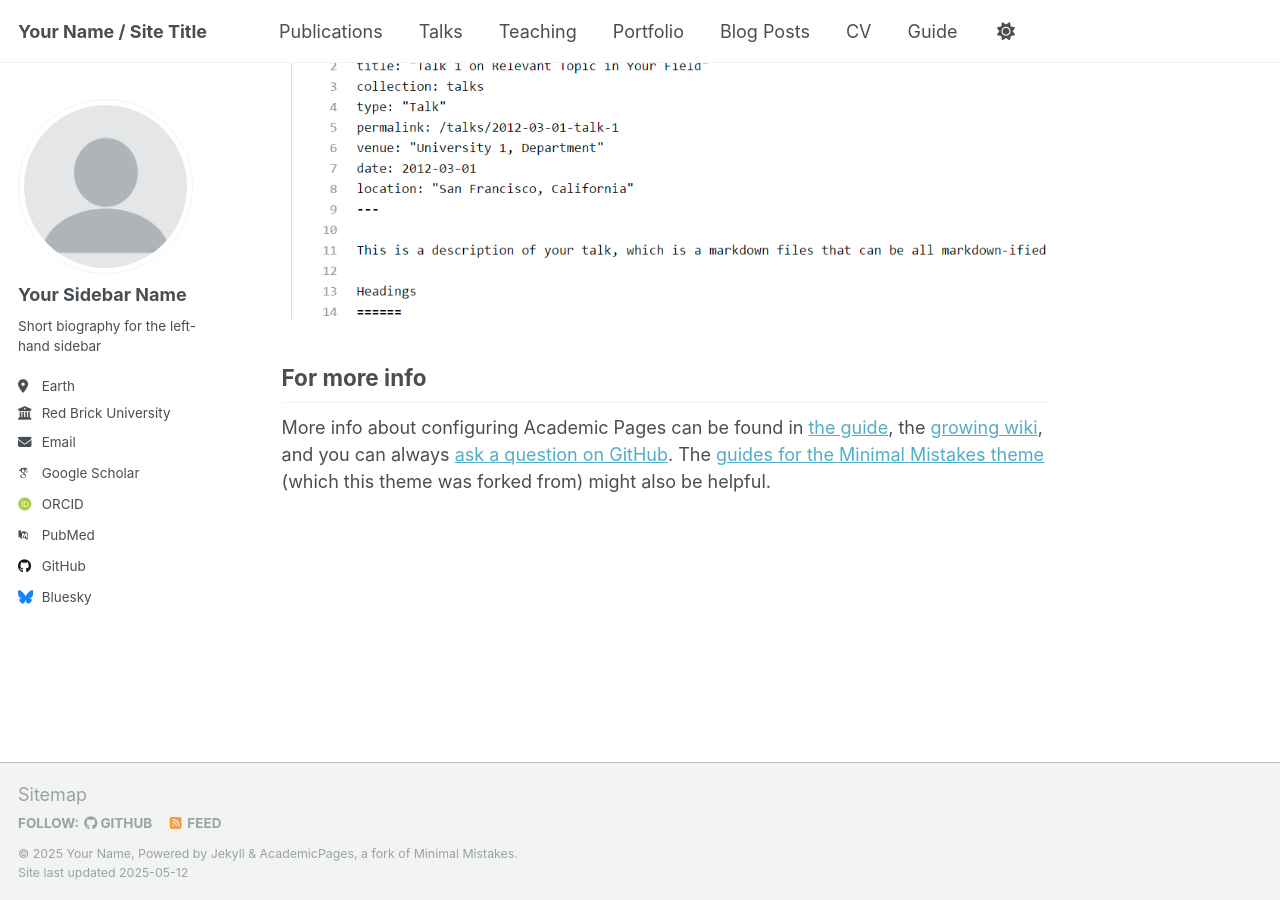
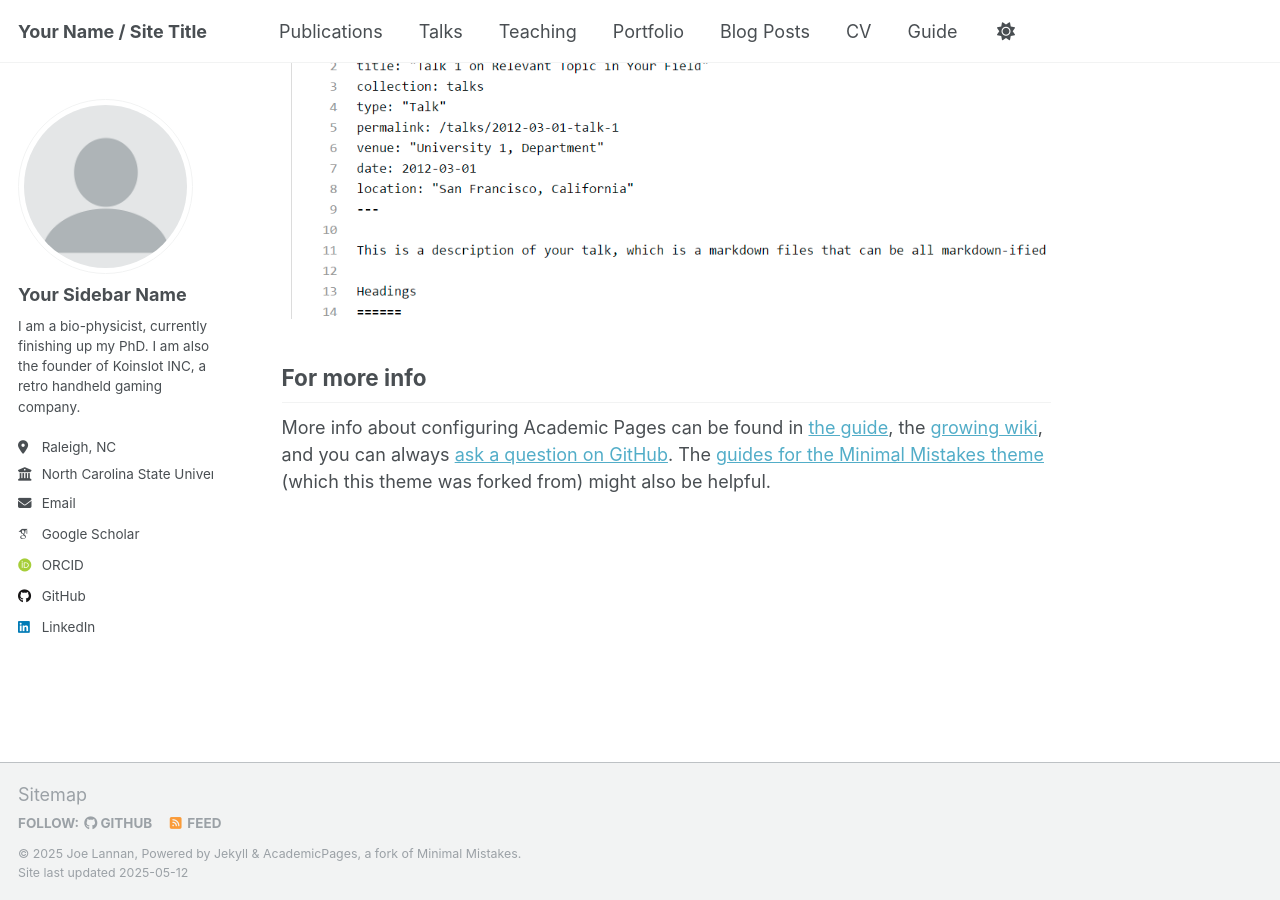
Before and after one commit to Joe-Lannan/personal-website, a Jekyll site: the page built from _pages/about.md, in a window 1280 px wide and 900 px high, scrolled down 2636 px. Built offline with Jekyll 4.4.1, drawn with Linux system fonts in a browser that asks for light colours; some web fonts are replaced.

Commit message:
Update _config.yml

```diff
--- a/_config.yml
+++ b/_config.yml
@@ -11,10 +11,10 @@ locale                   : "en-US"
 site_theme               : "default"
 title                    : "Your Name / Site Title"
 title_separator          : "-"
-name                     : &name "Your Name"
-description              : &description "personal description"
-url                      : https://academicpages.github.io # the base hostname & protocol for your site e.g. "https://[your GitHub username].github.io" or if you already have some other page hosted on Github then use "https://[your GitHub username].github.io/[Your Repo Name]"
-baseurl                  : "" # the subpath of your site, e.g. "/blog"
+name                     : &name "Joe Lannan"
+description              : &description "Physicist, entrepenure, programmer, biologist"
+url                      : https://joe-lannan.github.io # the base hostname & protocol for your site e.g. "https://[your GitHub username].github.io" or if you already have some other page hosted on Github then use "https://[your GitHub username].github.io/[Your Repo Name]"
+baseurl                  : "/personal-website" # the subpath of your site, e.g. "/blog"
 repository               : "academicpages/academicpages.github.io"
 
 # Site Author - The following control what appear as part of the author content on the side bar.
@@ -25,20 +25,20 @@ author:
   avatar           : "profile.png"
   name             : "Your Sidebar Name"
   pronouns         : # example: "she/her"
-  bio              : "Short biography for the left-hand sidebar"
-  location         : "Earth"
-  employer         : "Red Brick University"
+  bio              : "I am a bio-physicist, currently finishing up my PhD. I am also the founder of Koinslot INC, a retro handheld gaming company."
+  location         : "Raleigh, NC"
+  employer         : "North Carolina State University"
   uri              : # URL
-  email            : "none@example.org"
+  email            : "jmlannan@ncsu.edu"
 
   # Academic websites
   academia         : # URL
   arxiv            : # URL - Update with the correct link to your profile
-  googlescholar    : "https://scholar.google.com/citations?user=PS_CX0AAAAAJ"
+  googlescholar    : "https://scholar.google.com/citations?hl=en&user=XIiV4nwAAAAJ"
   impactstory      : # URL
-  orcid            : "http://orcid.org/yourorcidurl"
+  orcid            : "https://orcid.org/0000-0002-1526-6018"
   semantic         : # URL
-  pubmed           : "https://www.ncbi.nlm.nih.gov/pubmed/?term=john+snow"
+  pubmed           : # URL
   researchgate     : # URL
   scopus           : # URL
 
@@ -46,12 +46,12 @@ author:
   bitbucket        : # Username - Update with your username on the site
   codepen          : # Username
   dribbble         : # Username
-  github           : "academicpages"
+  github           : "Joe-Lannan"
   kaggle           : # Username
   stackoverflow    : # User number or user number and name (i.e., use "1" or "1/jeff-atwood")
 
   # Social media
-  bluesky          : "bsky.app" # Replace this with you Bluesky username
+  bluesky          : # Replace this with you Bluesky username
   facebook         : # Username
   flickr           : # Username
   foursquare       : # Username
@@ -60,7 +60,7 @@ author:
   keybase          : # Username
   instagram        : # Username
   lastfm           : # Username
-  linkedin         : # Username
+  linkedin         : https://www.linkedin.com/in/joseph-lannan/ # Username
   mastodon         : # URL
   medium           : # URL
   pinterest        : # Username
```
